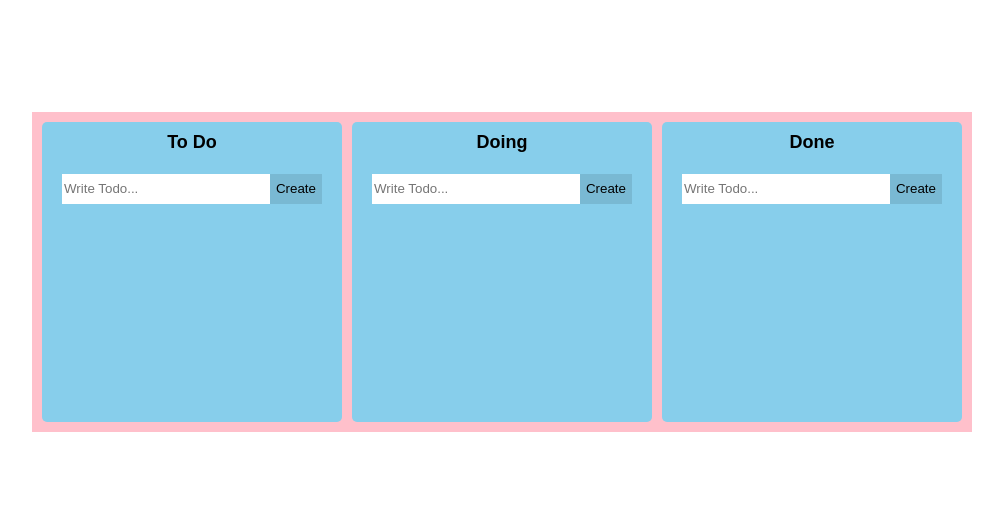
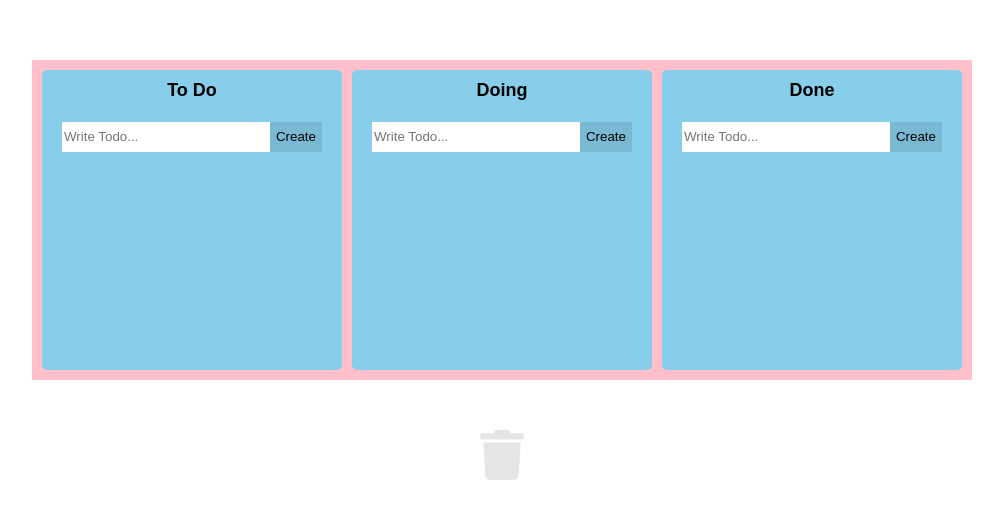
Before and after one commit to chanhong-ji/react-trelloclone, a React (Create React App) app: page / in a window 1280 px wide. Shown: the part 128-646 px from the top of the page, without its empty margins (138-1141 px from the left). Built offline with nearby package versions, Linux system fonts and the light colour scheme.

Commit message:
Board Delete

```diff
--- a/src/Trello.tsx
+++ b/src/Trello.tsx
@@ -9,6 +9,7 @@ const Container = styled.div`
   width: 100vw;
   height: 100vh;
   display: flex;
+  flex-direction: column;
   justify-content: center;
   align-items: center;
 `;
@@ -20,6 +21,17 @@ const Boards = styled.div`
   gap: 10px;
   background-color: pink;
   padding: 10px;
+  position: relative;
+`;
+
+const Trash = styled.div`
+  margin-top: 50px;
+`;
+
+const Svg = styled.svg`
+  width: 50px;
+  height: 50px;
+  color: rgba(0, 0, 0, 0.1);
 `;
 
 const Trello = () => {
@@ -31,8 +43,15 @@ const Trello = () => {
       return;
     }
     if (type === "board") {
-      if (destination?.droppableId !== "boards") {
-        return;
+      if (destination.droppableId === "trash") {
+        setTodoBoards((prevBoards) => {
+          const copiedBoards = { ...prevBoards };
+          delete copiedBoards[boards[source.index]];
+          return copiedBoards;
+        });
+        setBoards((prev) => {
+          return prev.filter((board) => board !== prev[source.index]);
+        });
       } else {
         setBoards((boards) => {
           const copiedBoards = [...boards];
@@ -78,10 +97,10 @@ const Trello = () => {
 
   return (
     <DragDropContext onDragEnd={onDragEnd}>
-      <Droppable droppableId="boards" direction="horizontal" type="board">
-        {(provided, snapshot) => {
-          return (
-            <Container>
+      <Container>
+        <Droppable droppableId="boards" direction="horizontal" type="board">
+          {(provided) => {
+            return (
               <Boards ref={provided.innerRef} {...provided.droppableProps}>
                 {boards.map((boardId, index) => (
                   <Board
@@ -93,10 +112,34 @@ const Trello = () => {
                 ))}
                 {provided.placeholder}
               </Boards>
-            </Container>
-          );
-        }}
-      </Droppable>
+            );
+          }}
+        </Droppable>
+        <Droppable droppableId="trash" type="board">
+          {(provided) => {
+            return (
+              <Trash ref={provided.innerRef} {...provided.droppableProps}>
+                <Svg
+                  aria-hidden="true"
+                  focusable="false"
+                  data-prefix="fas"
+                  data-icon="trash"
+                  role="img"
+                  xmlns="http://www.w3.org/2000/svg"
+                  viewBox="0 0 448 512"
+                  className="svg-inline--fa fa-trash fa-w-14 fa-3x"
+                >
+                  <path
+                    fill="currentColor"
+                    d="M432 32H312l-9.4-18.7A24 24 0 0 0 281.1 0H166.8a23.72 23.72 0 0 0-21.4 13.3L136 32H16A16 16 0 0 0 0 48v32a16 16 0 0 0 16 16h416a16 16 0 0 0 16-16V48a16 16 0 0 0-16-16zM53.2 467a48 48 0 0 0 47.9 45h245.8a48 48 0 0 0 47.9-45L416 128H32z"
+                  ></path>
+                </Svg>
+                <div style={{ display: "none" }}>{provided.placeholder}</div>
+              </Trash>
+            );
+          }}
+        </Droppable>
+      </Container>
     </DragDropContext>
   );
 };
```
